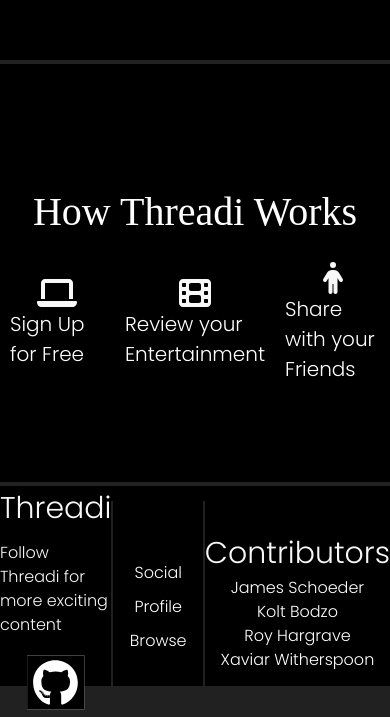
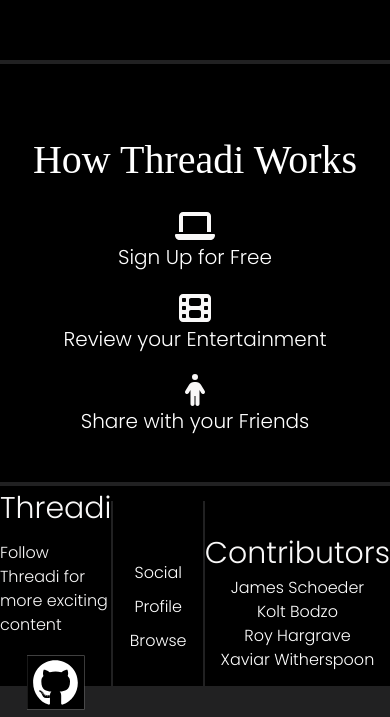
Before and after one commit to Jamesgit22/Threadi, a React (Create React App) app in the folder client/: page / in a window 390 px wide. Shown: the part 1762-2479 px from the top of the page. Built offline with nearby package versions, Linux system fonts and the light colour scheme; no server answers; a web font is replaced by a local one.

Commit message:
set up mobile for howto

```diff
--- a/client/src/components/home/Home.css
+++ b/client/src/components/home/Home.css
@@ -275,4 +275,8 @@
     font-size: 1em;
     z-index: 1;
   }
+  .howSectionContainer {
+    display: flex;
+    flex-direction: column;
+  }
 }
```
